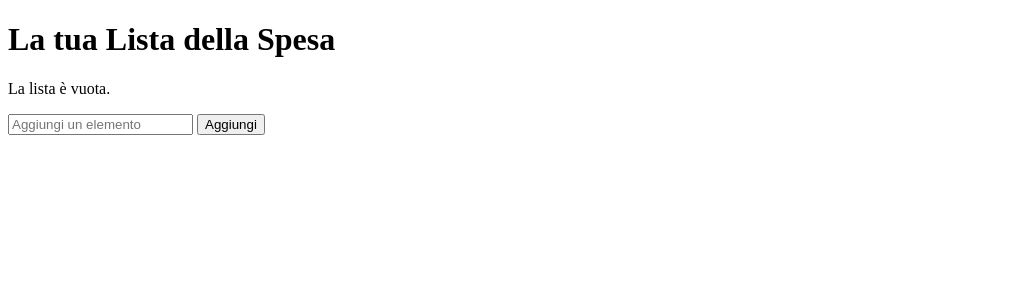
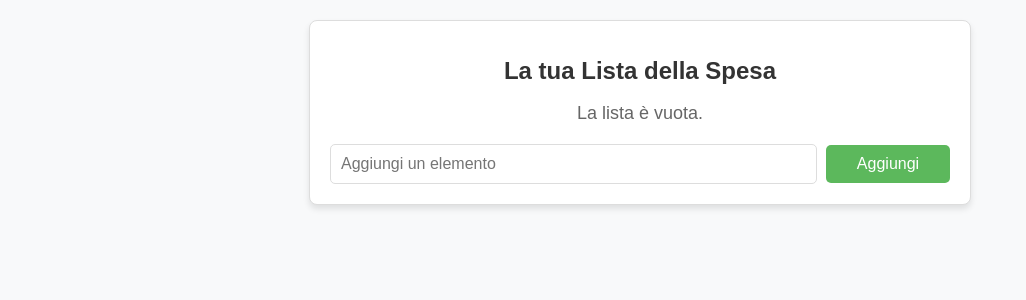
Before and after one commit to Gabbo-Lato/esercizio1py, a Flask app: page / in a window 1280 px wide. Shown: the top 300 px of the page, without its empty margins (0-1026 px from the left). Run offline with Flask 3, Linux system fonts and the light colour scheme.

Commit message:
sistemato css

```diff
--- a/esercizio1py/static/css/style.css
+++ b/esercizio1py/static/css/style.css
@@ -1,4 +1,11 @@
 /* Stile generale per il contenitore */
+body {
+    font-family: Arial, sans-serif;
+    background-color: #f8f9fa;
+    margin: 0;
+    padding: 20px;
+}
+
 .container {
     width: 50%;
     margin: 0 auto;
@@ -16,8 +23,13 @@ h1 {
     color: #333;
 }
 
-/* Singolo elemento della lista */
-.list-item {
+/* Lista degli elementi */
+ul {
+    list-style: none;
+    padding: 0;
+}
+
+li {
     display: flex;
     justify-content: space-between;
     align-items: center;
@@ -29,29 +41,29 @@ h1 {
     color: #333;
 }
 
-/* Pulsante elimina accanto all'elemento */
-.list-item button {
+/* Pulsante rimuovi */
+form button {
     background: none;
     border: none;
     color: #d9534f;
-    font-size: 20px;
+    font-size: 16px;
     cursor: pointer;
     transition: color 0.3s;
 }
 
-.list-item button:hover {
+form button:hover {
     color: #a94442;
 }
 
-/* Input e pulsante per aggiungere elementi */
-.input-section {
+/* Sezione di input per aggiungere elementi */
+form {
+    margin-top: 20px;
     display: flex;
     justify-content: space-between;
     align-items: center;
-    margin-top: 20px;
 }
 
-.input-section input {
+input[type="text"] {
     width: 75%;
     padding: 10px;
     font-size: 16px;
@@ -59,7 +71,7 @@ h1 {
     border-radius: 5px;
 }
 
-.input-section button {
+button[type="submit"] {
     width: 20%;
     padding: 10px;
     background-color: #5cb85c;
@@ -71,25 +83,13 @@ h1 {
     transition: background-color 0.3s;
 }
 
-.input-section button:hover {
+button[type="submit"]:hover {
     background-color: #4cae4c;
 }
 
-/* Pulsante per svuotare la lista */
-.clear-list {
-    display: block;
-    width: 100%;
-    margin-top: 20px;
-    padding: 10px;
-    background-color: #d9534f;
-    color: #fff;
-    font-size: 16px;
-    border: none;
-    border-radius: 5px;
-    cursor: pointer;
-    transition: background-color 0.3s;
+/* Messaggio per lista vuota */
+p {
+    text-align: center;
+    font-size: 18px;
+    color: #666;
 }
-
-.clear-list:hover {
-    background-color: #c9302c;
-}
--- a/esercizio1py/templates/index.html
+++ b/esercizio1py/templates/index.html
@@ -2,22 +2,20 @@
 <html>
 <head>
     <meta charset="UTF-8">
-
-    <meta name="viewport" content="width=device-width, initial-
-scale=1.0">
-
+    <meta name="viewport" content="width=device-width, initial-scale=1.0">
+    <title>Lista della Spesa</title>
+    <!-- Collegamento al file CSS -->
+    <link rel="stylesheet" href="static/css/style.css">
 </head>
 <body>
+    <div class="container">
         <h1>La tua Lista della Spesa</h1>
         {% if lista %}
         <ul>
             {% for elemento in lista %}
             <li>
                 {{ elemento }}
-   <form action="/rimuovi/{{ loop.index0 }}" method="post"
-
-   style="display:inline;">
-
+                <form action="/rimuovi/{{ loop.index0 }}" method="post" style="display:inline;">
                     <button type="submit">Rimuovi</button>
                 </form>
             </li>
@@ -27,9 +25,9 @@ scale=1.0">
         <p>La lista è vuota.</p>
         {% endif %}
         <form action="/aggiungi" method="post">
-   <input type="text" name="elemento" placeholder="Aggiungi un elemento"
-   required>
+            <input type="text" name="elemento" placeholder="Aggiungi un elemento" required>
             <button type="submit">Aggiungi</button>
         </form>
+    </div>
 </body>
 </html>
```
Lines whose indentation alone changed are shown as unchanged.
